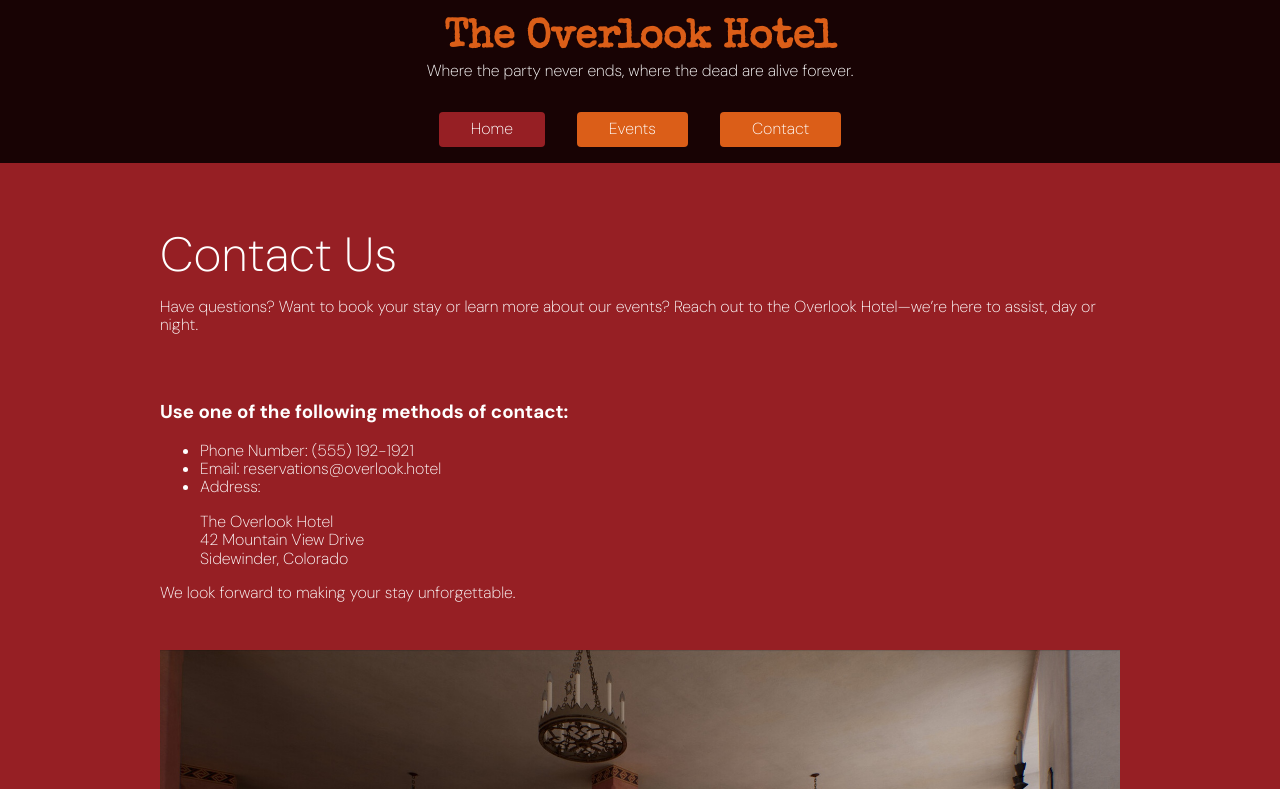
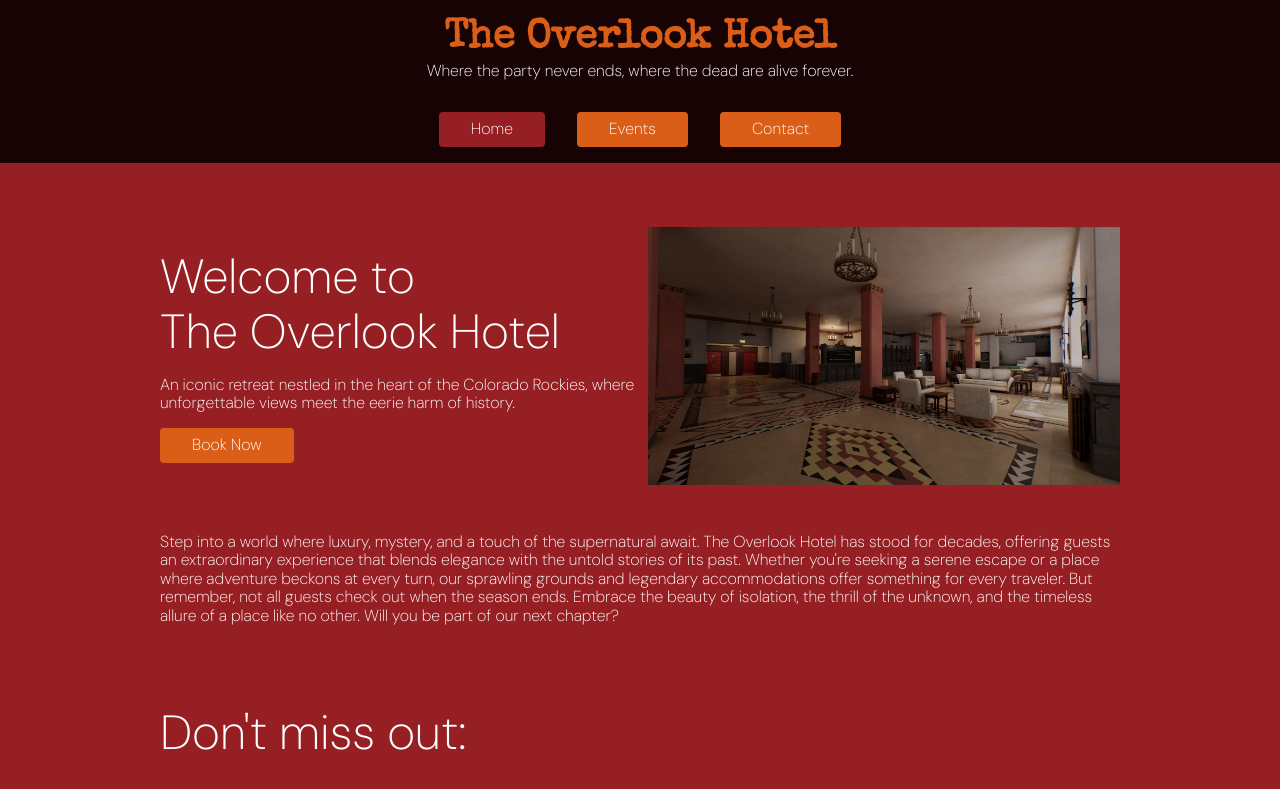
Before and after one commit to cd-javier/restaurant-page, a website built with webpack: page src/template.html in a window 1280 px wide. Shown: the top 789 px of the page. Built offline with nearby package versions, Linux system fonts and the light colour scheme.

Commit message:
Create multi-page navigation

```diff
--- a/src/events.js
+++ b/src/events.js
@@ -7,12 +7,16 @@
 
 const headingWrapper = new Element(0, "text.two-col").createElement();
 const heading = new Element("h2", 0, "Unforgettable Events at the Overlook");
-const textBody = new Element("p", 0, "From timeless celebrations to chillingly unique getaways, the Overlook Hotel offers events that are anything but ordinary. Explore our exclusive experiences and make memories that will last a lifetime—or longer.");
+const textBody = new Element(
+  "p",
+  0,
+  "From timeless celebrations to chillingly unique getaways, the Overlook Hotel offers events that are anything but ordinary. Explore our exclusive experiences and make memories that will last a lifetime—or longer."
+);
 
-headingWrapper.appendChild(heading.createElement())
-headingWrapper.appendChild(textBody.createElement())
+headingWrapper.appendChild(heading.createElement());
+headingWrapper.appendChild(textBody.createElement());
 
-eventPage.push(headingWrapper)
+eventPage.push(headingWrapper);
 
 // Function to create cards more easily
 function createCard(imgSrc, heading, body1, body2) {
@@ -60,7 +64,7 @@
 
 const cardThree = createCard(
   cardThreeImgSrc,
-  "Relaxing Writers Retreat",
+  "All Play and No Work Package",
   "Winter at the Overlook Hotel is nothing short of unforgettable. Get ready to embrace the thrill of being snowed in with activities that range from braving the blizzards to navigating our world-famous hedge maze—just watch your step, it’s easy to lose track of time (and yourself).",
   "Cozy up by the fire with a warm drink, explore the hotel’s many intriguing hallways (some of which you might not remember from your last visit), or simply let the majestic, snow-covered scenery take your breath away. Feeling adventurous? The Overlook offers unique winter experiences that will stick with you forever—sometimes in ways you never expected."
 );
--- a/src/index.js
+++ b/src/index.js
@@ -4,8 +4,29 @@
 import { eventPage } from "./events";
 import { contactPage } from "./contact";
 
-const wrapper = document.getElementById("content");
+(function eventListeners() {
+  const wrapper = document.getElementById("content");
+  const homeBtn = document.getElementById("home");
+  const eventsBtn = document.getElementById("events");
+  const contactBtn = document.getElementById("contact");
 
-// appendArr(wrapper, homePage);
-// appendArr(wrapper, eventPage);
-appendArr(wrapper, contactPage);
+  homeBtn.addEventListener("click", renderHome);
+  eventsBtn.addEventListener("click", renderEvents);
+  contactBtn.addEventListener("click", renderContact);
+  document.addEventListener("DOMContentLoaded", renderHome);
+
+  function renderHome() {
+    wrapper.innerHTML = "";
+    appendArr(wrapper, homePage);
+  }
+
+  function renderEvents() {
+    wrapper.innerHTML = "";
+    appendArr(wrapper, eventPage);
+  }
+
+  function renderContact() {
+    wrapper.innerHTML = "";
+    appendArr(wrapper, contactPage);
+  }
+})();
--- a/src/template.html
+++ b/src/template.html
@@ -12,9 +12,9 @@
         <h1>The Overlook Hotel</h1>
         <p>Where the party never ends, where the dead are alive forever.</p>
         <nav>
-            <button type="button" class="active">Home</button>
-            <button type="button">Events</button>
-            <button type="button">Contact</button>
+            <button type="button" class="active" id="home">Home</button>
+            <button type="button" id="events">Events</button>
+            <button type="button" id="contact">Contact</button>
         </nav>
     </header>
 
```
